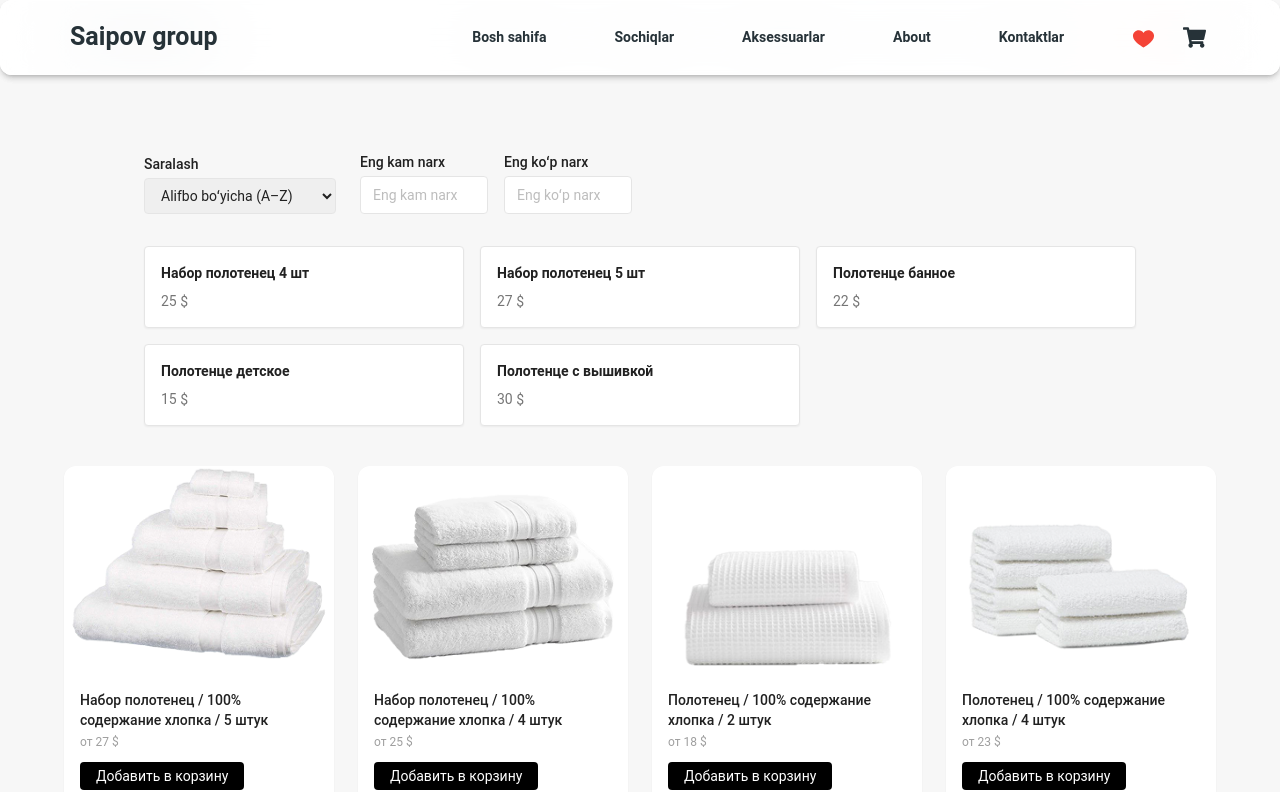
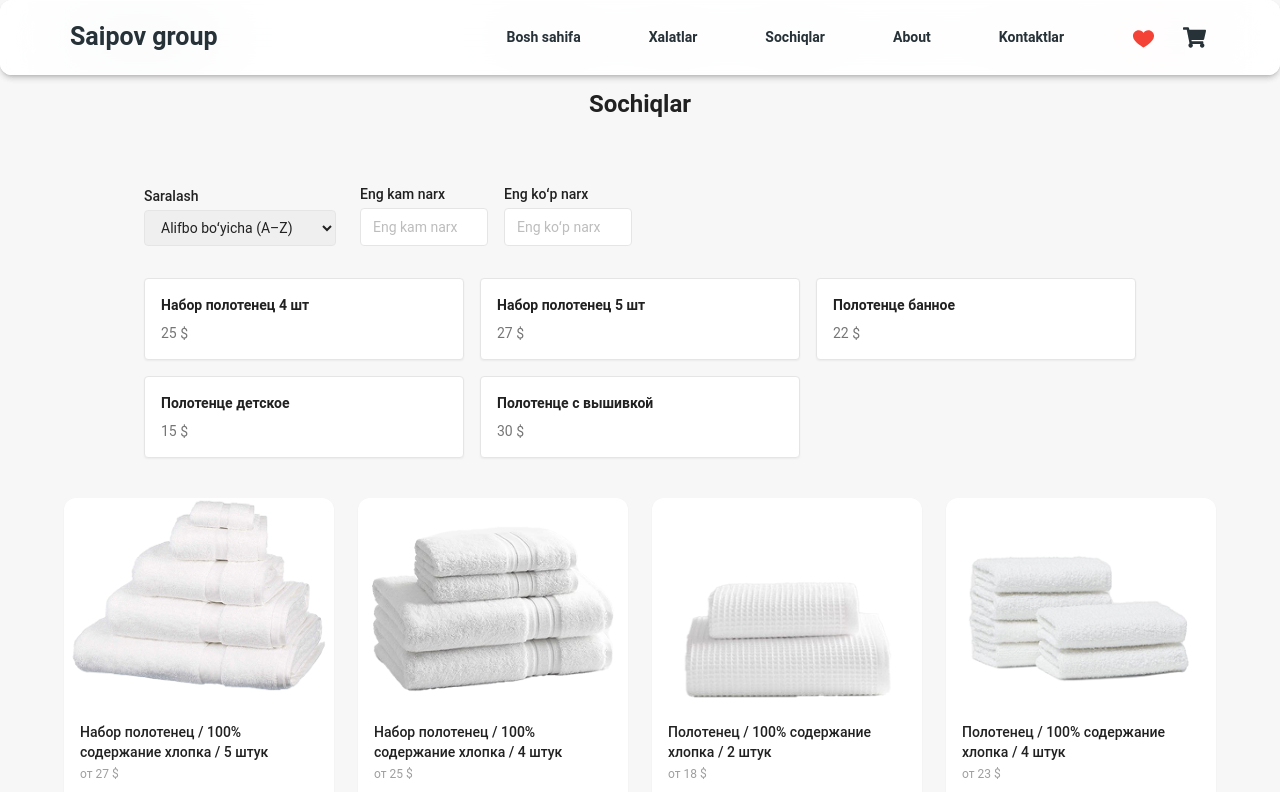
Before and after one commit to umidjanov/saipov, a React (Vite) app: page /cardUi in a window 1280 px wide. Shown: the top 792 px of the page. Built offline with nearby package versions, Linux system fonts and the light colour scheme.

Commit message:
navbar updated

```diff
--- a/src/components/navbar.jsx
+++ b/src/components/navbar.jsx
@@ -60,7 +60,7 @@ export function NavbarDefault() {
 				className="flex items-center gap-x-2 p-1 font-bold"
 			>
 				<a href="/cardUiRobe" className="flex items-center">
-					Sochiqlar
+					Xalatlar
 				</a>
 			</Typography>
 			<Typography
@@ -70,7 +70,7 @@ export function NavbarDefault() {
 				className="flex items-center gap-x-2 p-1 font-bold"
 			>
 				<a href="/cardUi" className="flex items-center">
-					Aksessuarlar
+					Sochiqlar
 				</a>
 			</Typography>
 			<Typography
--- a/src/pages/cardUi/cardUi.jsx
+++ b/src/pages/cardUi/cardUi.jsx
@@ -43,6 +43,7 @@ export default function CardUi() {
       <section className="py-12 px-4">
         <h2 className="text-2xl font-bold mb-6 text-center" data-aos="fade-up">
           {/* {t("towels3.title")} */}
+          Sochiqlar
         </h2>
         <Towels />
         <div className="grid grid-cols-2 sm:grid-cols-3 md:grid-cols-4 gap-6 max-w-6xl mx-auto">
```
